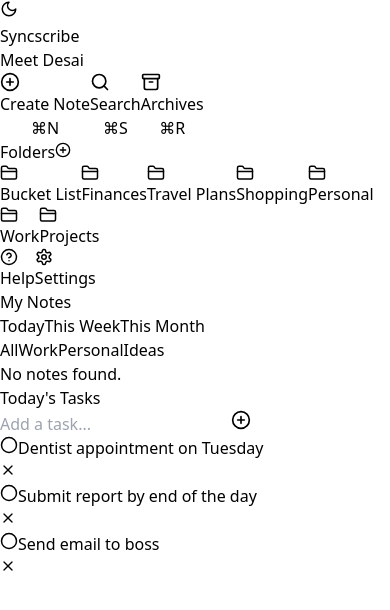
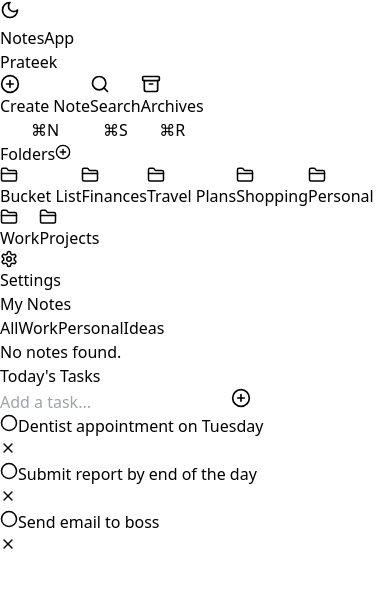
Before and after one commit to Prateeksingchn/my-project, a React (Vite) app: page / in a window 390 px wide. Shown: the top 610 px of the page. Built offline with nearby package versions, Linux system fonts and the light colour scheme.

Commit message:
Refactor UI components and improve responsiveness with dark mode enhancements

```diff
--- a/src/components/NoteCard.jsx
+++ b/src/components/NoteCard.jsx
@@ -12,7 +12,7 @@ const NoteCard = ({ note, onEdit, onDelete, darkMode }) => {
 
   return (
     <div
-      className="rounded-3xl overflow-hidden transition-all duration-300 hover:shadow-lg group min-h-[200px] relative"
+      className="rounded-3xl overflow-hidden transition-all duration-300 hover:shadow-lg group min-h-[250px] relative"
       style={{ backgroundColor: note.color || '#FFE4B5' }} // Default to a soft yellow if no color
     >
       <div className="p-6 flex flex-col h-full">
@@ -30,7 +30,7 @@ const NoteCard = ({ note, onEdit, onDelete, darkMode }) => {
         </p>
 
         <div className="flex justify-between items-center mt-auto">
-          <span className="text-sm text-gray-600">
+          <span className="text-sm text-gray-800">
             {formatDate(note.createdAt)}
           </span>
           <button
--- a/src/components/NoteModal.jsx
+++ b/src/components/NoteModal.jsx
@@ -48,7 +48,7 @@ const NoteModal = ({ note, onSave, onClose, categories, darkMode }) => {
         exit="exit"
       >
         <motion.div
-          className={`${darkMode ? 'bg-gray-900' : 'bg-white'} rounded-2xl shadow-2xl w-full max-w-md overflow-hidden border ${darkMode ? 'border-gray-700' : 'border-gray-200'}`}
+          className={`${darkMode ? 'bg-[#202020]' : 'bg-white'} rounded-2xl shadow-2xl w-full max-w-md overflow-hidden border ${darkMode ? 'border-gray-700' : 'border-gray-200'}`}
           variants={modalVariants}
         >
           <div className="flex justify-between items-center p-6 border-b border-gray-200 dark:border-gray-700">
--- a/src/components/NoteTakingApp.jsx
+++ b/src/components/NoteTakingApp.jsx
@@ -31,6 +31,7 @@ const NoteTakingApp = () => {
 
   const handleSearch = (term) => {
     setSearchTerm(term);
+    setSelectedCategory('All');
   };
 
   const handleAddNote = () => {
@@ -78,46 +79,44 @@ const NoteTakingApp = () => {
     setSelectedCategory(category);
   };
 
-  const filteredNotes = notes.filter(note =>
-    (selectedCategory === 'All' || note.category === selectedCategory) &&
-    (note.text && note.text.toLowerCase().includes(searchTerm.toLowerCase()))
-  );
+  const filteredNotes = notes.filter(note => {
+    const noteDate = new Date(note.createdAt);
+    const today = new Date();
+    const startOfWeek = new Date(today.setDate(today.getDate() - today.getDay()));
+    const startOfMonth = new Date(today.getFullYear(), today.getMonth(), 1);
+
+    return (
+      (selectedCategory === 'All' || note.category === selectedCategory) &&
+      (searchTerm === 'Today' ? noteDate.toDateString() === today.toDateString() :
+       searchTerm === 'This Week' ? noteDate >= startOfWeek :
+       searchTerm === 'This Month' ? noteDate >= startOfMonth :
+       note.text && note.text.toLowerCase().includes(searchTerm.toLowerCase()))
+    );
+  });
 
   return (
-    <div className={`flex h-screen ${darkMode ? 'bg-gray-900' : 'bg-gray-50'}`}>
+    <div className={`flex h-screen ${darkMode ? 'bg-[#191919]' : 'bg-gray-50'}`}>
       <Sidebar
         darkMode={darkMode}
         onCreateNote={handleAddNote}
         onToggleTheme={toggleTheme}
       />
 
-      <main className="flex-1 overflow-auto">
-        <div className="max-w-5xl mx-auto p-8">
-          <div className="flex items-center justify-between mb-8">
+      <main className="flex-1" style={{ overflow: 'hidden', scrollbarWidth: 'none' }}>
+        <div className="max-w-5xl mx-auto p-4 sm:p-8 overflow-auto h-full" style={{ overflowY: 'scroll', scrollbarWidth: 'none' }}>
+          <div className="flex flex-col sm:flex-row items-center justify-between mb-8">
             <h1 className={`text-2xl font-bold ${darkMode ? 'text-white' : 'text-gray-900'}`}>My Notes</h1>
-            <div className="flex items-center space-x-4">
-              <button
-                className={`px-4 py-2 rounded-lg ${
-                  darkMode ? 'bg-gray-800 text-gray-300' : 'bg-gray-200 text-gray-700'
-                }`}
-              >
+            {/* <div className="flex items-center space-x-2 sm:space-x-2 bg-gray-300 rounded-3xl py-1 px-1">
+              <button className={`px-3 py-2 text-sm rounded-full transition duration-200 ease-in-out ${searchTerm === 'Today' ? 'bg-white text-black' : 'bg-transparent text-gray-700 hover:bg-gray-200'}`} onClick={() => handleSearch('Today')}>
                 Today
               </button>
-              <button
-                className={`px-4 py-2 rounded-lg ${
-                  darkMode ? 'bg-gray-800 text-gray-300' : 'bg-gray-200 text-gray-700'
-                }`}
-              >
+              <button className={`px-3 py-2 text-sm rounded-full transition duration-200 ease-in-out ${searchTerm === 'This Week' ? 'bg-white text-black' : 'bg-transparent text-gray-700 hover:bg-gray-200'}`} onClick={() => handleSearch('This Week')}>
                 This Week
               </button>
-              <button
-                className={`px-4 py-2 rounded-lg ${
-                  darkMode ? 'bg-gray-800 text-gray-300' : 'bg-gray-200 text-gray-700'
-                }`}
-              >
+              <button className={`px-3 py-2 text-sm rounded-full transition duration-200 ease-in-out ${searchTerm === 'This Month' ? 'bg-white text-black' : 'bg-transparent text-gray-700 hover:bg-gray-200'}`} onClick={() => handleSearch('This Month')}>
                 This Month
               </button>
-            </div>
+            </div> */}
           </div>
 
           <CategorySelector
--- a/src/components/Sidebar.jsx
+++ b/src/components/Sidebar.jsx
@@ -19,20 +19,21 @@ const Sidebar = ({ darkMode, onCreateNote, onToggleTheme }) => {
   ];
 
   return (
-    <div className={`w-64 flex flex-col h-screen border-r ${darkMode ? 'bg-gray-900 border-gray-800' : 'bg-gray-50 border-gray-200'}`}>
+    <div className={`w-44 flex flex-col h-screen border-r ${darkMode ? 'bg-[#202020] border-gray-800' : 'bg-gray-50 border-gray-200'} sm:w-56`} style={{ overflow: 'hidden' }}>
+      <div className="flex-grow overflow-auto" style={{ overflowY: 'scroll', scrollbarWidth: 'none' }}>
         <div className="p-4 flex items-center justify-between">
           <div className="flex items-center space-x-3">
-          <div className={`w-8 h-8 rounded-full ${darkMode ? 'bg-gray-800' : 'bg-gray-200'} flex items-center justify-center`}>
+            <div className={`w-10 h-10 rounded-full ${darkMode ? 'bg-gray-800' : 'bg-gray-200'} flex items-center justify-center`}>
               <button
                 onClick={onToggleTheme}
                 className="hover:scale-110 transition-transform"
               >
-              {darkMode ? <Sun size={18} className="text-yellow-500" /> : <Moon size={18} className="text-blue-500" />}
+                {darkMode ? <Sun size={20} className="text-yellow-500" /> : <Moon size={20} className="text-blue-500" />}
               </button>
             </div>
             <div>
-            <h1 className={`text-lg font-semibold ${darkMode ? 'text-white' : 'text-gray-900'}`}>Syncscribe</h1>
-            <p className={`text-xs ${darkMode ? 'text-gray-400' : 'text-gray-500'}`}>Meet Desai</p>
+              <h1 className={`text-lg font-semibold ${darkMode ? 'text-white' : 'text-gray-900'}`}>NotesApp</h1>
+              <p className={`text-xs ${darkMode ? 'text-gray-400' : 'text-gray-500'}`}>Prateek</p>
             </div>
           </div>
         </div>
@@ -79,13 +80,7 @@ const Sidebar = ({ darkMode, onCreateNote, onToggleTheme }) => {
           ))}
         </div>
 
-      <div className="mt-auto px-3 mb-4">
-        <button className={`w-full flex items-center space-x-3 p-3 rounded-lg mb-1 text-sm ${
-          darkMode ? 'text-gray-400 hover:bg-gray-800' : 'text-gray-500 hover:bg-gray-200'
-        }`}>
-          <HelpCircle size={18} />
-          <span>Help</span>
-        </button>
+        <div className="mt-auto px-3 mb-4 border-t-2 border-gray-200">
           <button className={`w-full flex items-center space-x-3 p-3 rounded-lg mb-1 text-sm ${
             darkMode ? 'text-gray-400 hover:bg-gray-800' : 'text-gray-500 hover:bg-gray-200'
           }`}>
@@ -94,6 +89,7 @@ const Sidebar = ({ darkMode, onCreateNote, onToggleTheme }) => {
           </button>
         </div>
       </div>
+    </div>
   );
 };
 
--- a/src/components/TodoList.jsx
+++ b/src/components/TodoList.jsx
@@ -51,7 +51,8 @@ const TodoList = ({ darkMode }) => {
   };
 
   return (
-    <div className={`w-80 border-l ${darkMode ? 'border-gray-800' : 'border-gray-200'} p-6`}>
+    <div className={`w-full sm:w-72 border-l ${darkMode ? 'border-gray-800' : 'border-gray-200'} py-6 px-3 ${darkMode ? 'bg-[#202020]' : 'bg-white'} overflow-hidden`} style={{ overflow: 'hidden' }}>
+      <div className="flex-grow overflow-auto" style={{ overflowY: 'scroll', scrollbarWidth: 'none' }}>
         <h2 className={`text-lg font-semibold mb-4 ${darkMode ? 'text-white' : 'text-gray-900'}`}>
           Today's Tasks
         </h2>
@@ -115,6 +116,7 @@ const TodoList = ({ darkMode }) => {
           ))}
         </div>
       </div>
+    </div>
   );
 };
 
```
Lines whose indentation alone changed are shown as unchanged.
